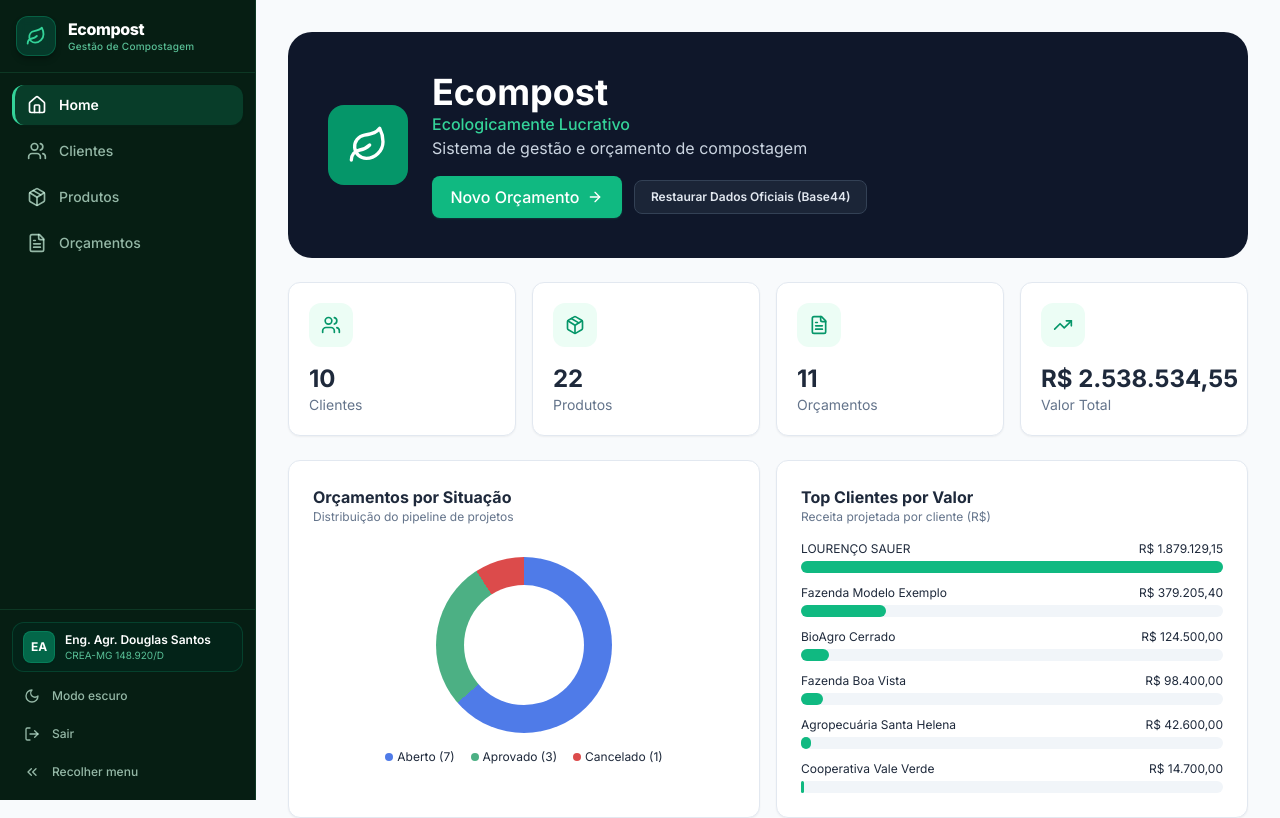
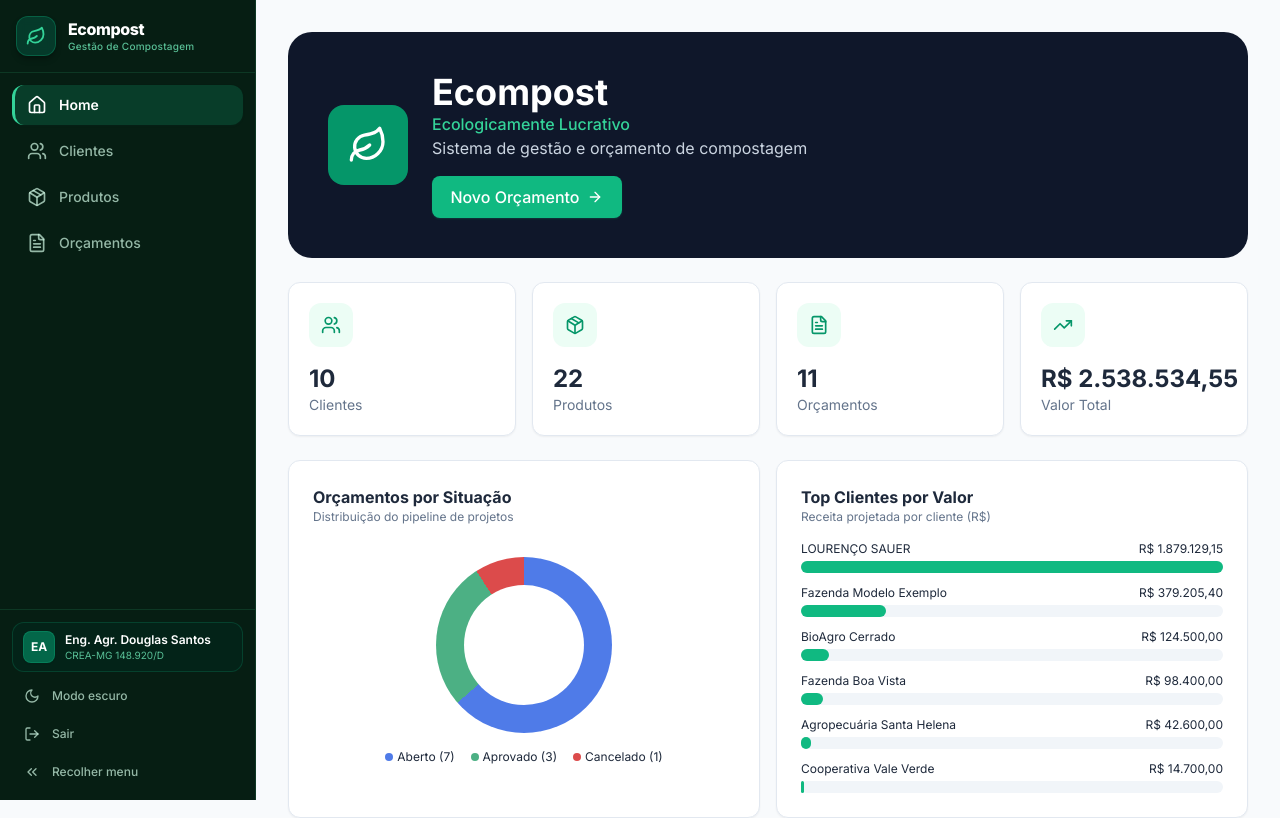
Before and after one commit to eldouglaas/Ecompost, a React (Vite) app: page / in a window 1280 px wide. Shown: the top 818 px of the page. Built offline with nearby package versions, Linux system fonts and the light colour scheme.

Commit message:
chore: remover botoes de restaurar dados base 44 e referencias legadas

```diff
--- a/src/pages/Dashboard.tsx
+++ b/src/pages/Dashboard.tsx
@@ -5,7 +5,7 @@ import { brl, useStore } from '../store/store';
 const statusBadge = { Aberto: 'badge-open', Aprovado: 'badge-active', Cancelado: 'badge-canceled' } as const;
 
 export default function Dashboard() {
-  const { clientes, produtos, orcamentos, resetToOfficialData } = useStore();
+  const { clientes, produtos, orcamentos } = useStore();
   const total = orcamentos.reduce((s, o) => s + o.custoTotal, 0);
   const counts = { Aberto: 0, Aprovado: 0, Cancelado: 0 };
   orcamentos.forEach((o) => counts[o.situacao]++);
@@ -42,17 +42,6 @@ export default function Dashboard() {
           <p className="mb-4 text-slate-300">Sistema de gestão e orçamento de compostagem</p>
           <div className="flex flex-wrap items-center gap-3">
             <Link to="/orcamentos/novo" className="btn-primary">Novo Orçamento <ArrowRight className="h-4 w-4" /></Link>
-            <button
-              onClick={() => {
-                if (confirm('Recarregar todos os registros oficiais do Base44 (10 clientes, 22 produtos e 11 orçamentos com os valores exatos dos PDFs)?')) {
-                  resetToOfficialData();
-                  alert('Dados oficiais restaurados com sucesso!');
-                }
-              }}
-              className="rounded-lg border border-slate-700 bg-slate-800/80 px-4 py-2 text-xs font-semibold text-slate-200 transition hover:bg-slate-700 hover:text-white"
-            >
-              Restaurar Dados Oficiais (Base44)
-            </button>
           </div>
         </div>
       </div>
--- a/src/pages/Login.tsx
+++ b/src/pages/Login.tsx
@@ -10,9 +10,6 @@ import {
   ShieldCheck,
 } from 'lucide-react';
 import { useStore } from '../store/store';
-
-export const OFFICIAL_LOGO_URL =
-  'https://media.base44.com/images/public/6a76a4c58f4d46bf9a83da92/432773682_image.png';
 
 export default function Login() {
   const { login, userProfile } = useStore();
--- a/src/pages/Monitoramento.tsx
+++ b/src/pages/Monitoramento.tsx
@@ -23,8 +23,8 @@ import {
 import { num, uid, useStore } from '../store/store';
 import { MedicaoLeiraPonto } from '../types';
 
-// Paleta oficial de 14 cores das leiras extraída do Base44 (N3e / U3e)
-export const BASE44_LEIRA_COLORS = [
+// Paleta oficial de 14 cores das leiras no gráfico de monitoramento
+export const LEIRA_COLORS = [
   '#16a34a',
   '#2563eb',
   '#f59e0b',
@@ -40,16 +40,17 @@ export const BASE44_LEIRA_COLORS = [
   '#0369a1',
   '#c2410c',
 ];
+export const BASE44_LEIRA_COLORS = LEIRA_COLORS;
 
 export function getLeiraColor(indexOrNumber: number, allLeiras?: number[]): string {
   if (allLeiras && allLeiras.length > 0) {
     const idx = allLeiras.indexOf(indexOrNumber);
-    if (idx >= 0) return BASE44_LEIRA_COLORS[idx % BASE44_LEIRA_COLORS.length];
+    if (idx >= 0) return LEIRA_COLORS[idx % LEIRA_COLORS.length];
   }
-  return BASE44_LEIRA_COLORS[Math.max(0, indexOrNumber - 1) % BASE44_LEIRA_COLORS.length];
+  return LEIRA_COLORS[Math.max(0, indexOrNumber - 1) % LEIRA_COLORS.length];
 }
 
-// Diagnóstico textual idêntico à função yW(e) do Base44
+// Diagnóstico textual inteligente da maturação das leiras
 export function buildMonitoramentoHeadline(medicoes: MedicaoLeiraPonto[]): string | null {
   if (!medicoes || medicoes.length === 0) return null;
   const latestByLeira: Record<number, MedicaoLeiraPonto> = {};
--- a/src/pages/Orcamentos.tsx
+++ b/src/pages/Orcamentos.tsx
@@ -25,7 +25,6 @@ export default function Orcamentos() {
     clientes,
     deleteOrcamento,
     saveOrcamento,
-    resetToOfficialData,
   } = useStore();
   const nav = useNavigate();
   const [q, setQ] = useState('');
@@ -55,28 +54,12 @@ export default function Orcamentos() {
         title="Orçamentos"
         subtitle="Projetos de compostagem"
         action={
-          <div className="flex items-center gap-2">
-            <button
-              className="btn-secondary text-xs"
-              onClick={() => {
-                if (
-                  confirm(
-                    'Restaurar os 11 orçamentos oficiais do Base44 (incluindo Lourenço Sauer #1004 com medições e produtos)?'
-                  )
-                ) {
-                  resetToOfficialData();
-                }
-              }}
-            >
-              Restaurar Dados Base44
-            </button>
           <button
             className="btn-primary"
             onClick={() => nav('/orcamentos/novo')}
           >
             <Plus className="h-4 w-4" /> Novo Orçamento
           </button>
-          </div>
         }
       />
       <div className="mb-4 flex flex-wrap items-center gap-3">
--- a/src/utils/agronomyCalculations.ts
+++ b/src/utils/agronomyCalculations.ts
@@ -16,7 +16,7 @@ export function calculateNrLeiras(extensaoTotalM: number, extensaoPorLeiraM: num
 }
 
 /**
- * Motor oficial de cálculo agronômico e engenharia do composto (fiel à função G6 do Ecompost Base44)
+ * Motor oficial de cálculo agronômico e engenharia do composto Ecompost
  */
 export function calculateReceitaMetrics(
   itens: ItemReceitaComposto[],
```
Lines whose indentation alone changed are shown as unchanged.
